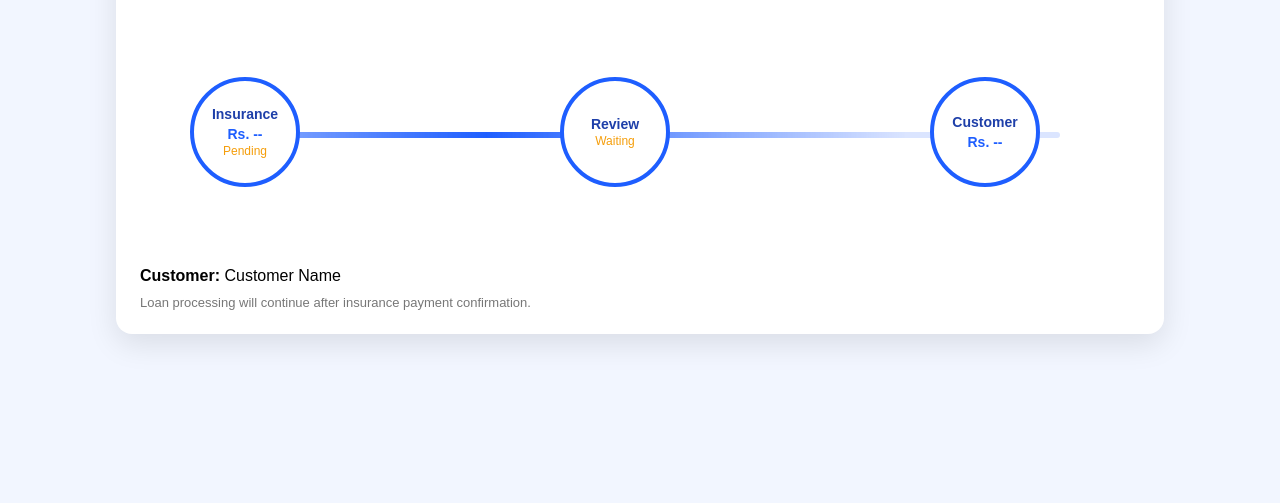
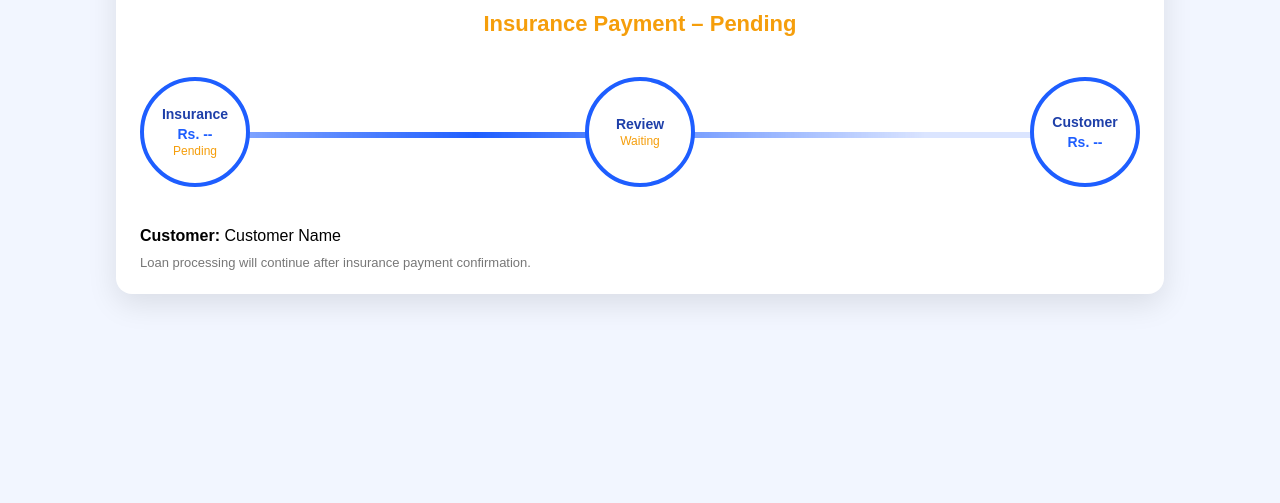
Before and after one commit to Flexico-1/onlineloan.lk-applicationform, a plain HTML site: page index.html in a window 1280 px wide. Shown: the part 297-800 px from the top of the page. Drawn offline with Linux system fonts and the light colour scheme.

Commit message:
Update index.html

```diff
--- a/index.html
+++ b/index.html
@@ -8,7 +8,7 @@
 <style>
 body{
     margin:0;
-    font-family: Arial, sans-serif;
+    font-family:Arial, sans-serif;
     background:#f2f6ff;
     display:flex;
     justify-content:center;
@@ -26,9 +26,7 @@ body{
 }
 
 /* Header */
-.header{
-    text-align:center;
-}
+.header{text-align:center;}
 .company{
     font-size:24px;
     font-weight:bold;
@@ -47,18 +45,18 @@ body{
     margin:25px 0;
 }
 
-/* Flow */
+/* Flow wrapper */
 .flow{
     position:relative;
-    height:220px;
+    margin:40px 0;
 }
 
 /* Line */
 .line{
     position:absolute;
     top:50%;
-    left:8%;
-    right:8%;
+    left:5%;
+    right:5%;
     height:6px;
     background:#dbe5ff;
     border-radius:10px;
@@ -77,22 +75,27 @@ body{
     100%{transform:translateX(100%);}
 }
 
-/* Step Circle */
+/* Steps */
+.steps{
+    display:flex;
+    justify-content:space-between;
+    align-items:center;
+    position:relative;
+    z-index:1;
+}
+
 .step{
-    position:absolute;
-    top:50%;
     width:110px;
     height:110px;
     border-radius:50%;
     border:4px solid #1e5eff;
     background:#fff;
-    transform:translateY(-50%);
     display:flex;
     flex-direction:column;
+    justify-content:center;
     align-items:center;
-    justify-content:center;
     text-align:center;
-    padding:10px;
+    padding:8px;
     box-sizing:border-box;
 }
 
@@ -115,11 +118,6 @@ body{
     margin-top:2px;
 }
 
-/* Positions */
-.s1{left:5%;}
-.s2{left:42%;}
-.s3{left:79%;}
-
 /* Info */
 .info{
     margin-top:25px;
@@ -131,11 +129,8 @@ body{
     color:#777;
 }
 
-/* MOBILE FIX */
+/* Mobile */
 @media(max-width:600px){
-    .flow{
-        height:260px;
-    }
     .step{
         width:95px;
         height:95px;
@@ -160,23 +155,22 @@ body{
     <div class="flow">
         <div class="line"></div>
 
-        <!-- Step 1 -->
-        <div class="step s1">
+        <div class="steps">
+            <div class="step">
                 <div class="step-title">Insurance</div>
                 <div class="step-amount">Rs. <span id="insuranceAmount">--</span></div>
                 <div class="step-status">Pending</div>
             </div>
 
-        <!-- Step 2 -->
-        <div class="step s2">
+            <div class="step">
                 <div class="step-title">Review</div>
                 <div class="step-status">Waiting</div>
             </div>
 
-        <!-- Step 3 -->
-        <div class="step s3">
+            <div class="step">
                 <div class="step-title">Customer</div>
                 <div class="step-amount">Rs. <span id="loanAmount">--</span></div>
+            </div>
         </div>
     </div>
 
@@ -191,8 +185,7 @@ body{
 </div>
 
 <script>
-const p=new URLSearchParams(window.location.search);
-
+const p=new URLSearchParams(location.search);
 customerName.innerText=p.get("name")||"Customer Name";
 loanAmount.innerText=p.get("loan")||"--";
 insuranceAmount.innerText=p.get("insurance")||"--";
```
Lines whose indentation alone changed are shown as unchanged.
